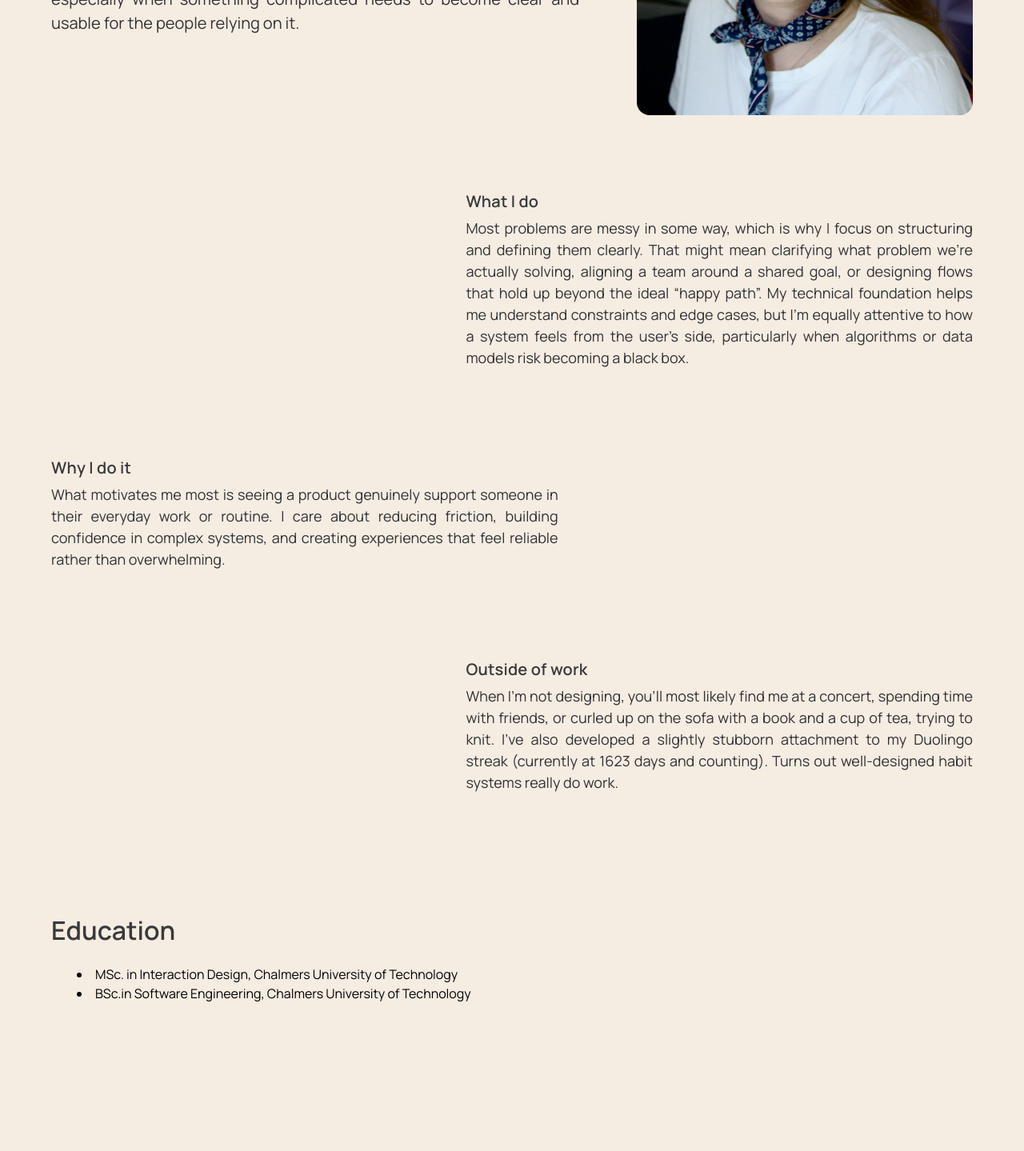
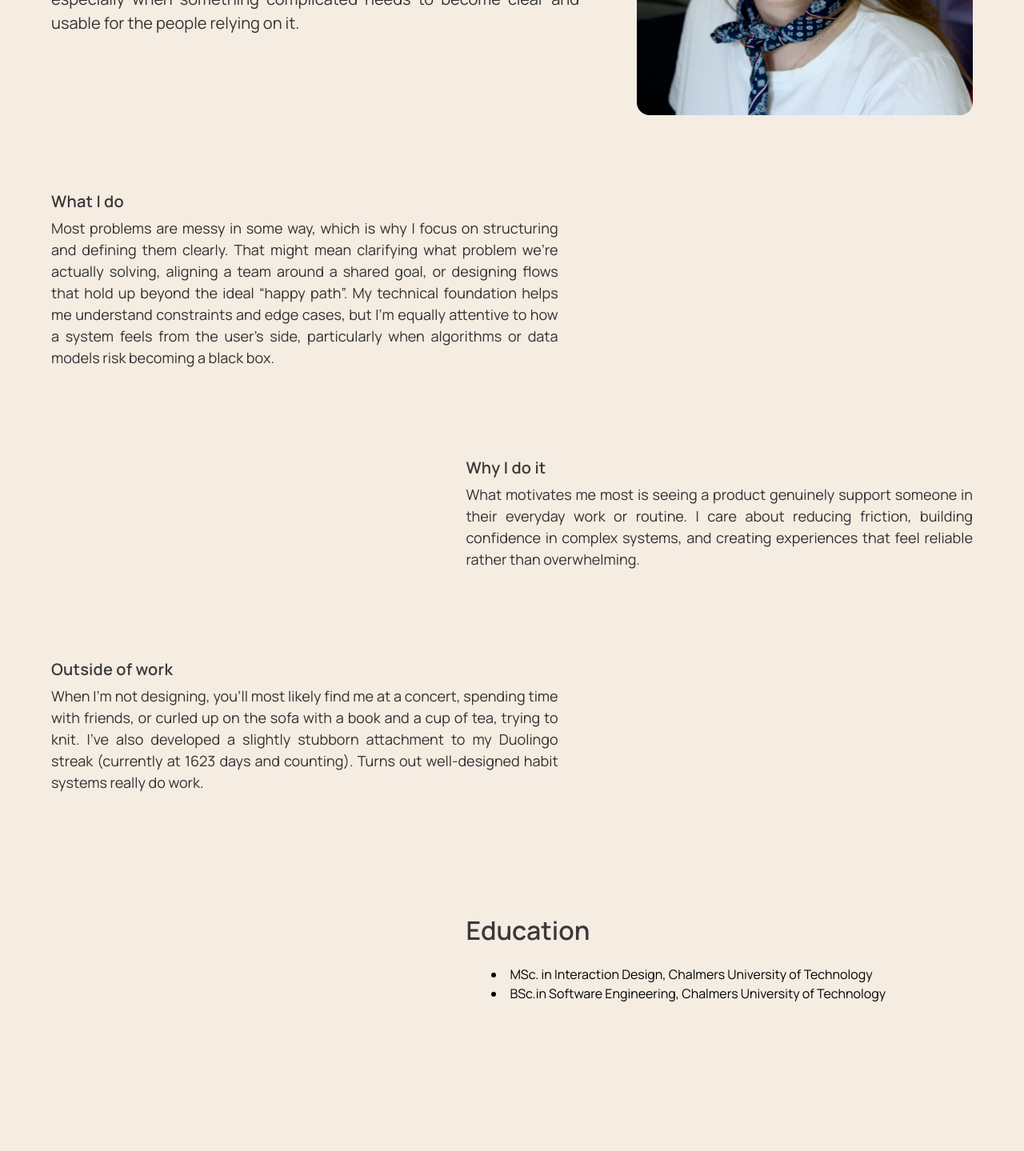
Before and after one commit to MadeleineLexen/madeleinelexen.github.io, a React (Vite) app: page /#/about in a window 1280 px wide. Shown: the part 569-2008 px from the top of the page at 80% size. Built offline with nearby package versions, Linux system fonts and the light colour scheme.

Commit message:
Switch order in about page

```diff
--- a/src/pages/About.jsx
+++ b/src/pages/About.jsx
@@ -33,7 +33,7 @@ export const About = () => {
             />
           </div>
         </div>
-        <div className="about-section about-section-right">
+        <div className="about-section about-section-left">
           <div className="about-section-inner">
             <h2 className="about-h2-small">What I do</h2>
             <p>
@@ -41,7 +41,7 @@ export const About = () => {
             </p>
           </div>
         </div>
-        <div className="about-section about-section-left">
+        <div className="about-section about-section-right">
           <div className="about-section-inner">
             <h2 className="about-h2-small">Why I do it</h2>
             <p>
@@ -49,7 +49,7 @@ export const About = () => {
             </p>
           </div>
         </div>
-        <div className="about-section about-section-right">
+        <div className="about-section about-section-left">
           <div className="about-section-inner">
             <h2 className="about-h2-small">Outside of work</h2>
             <p>
@@ -57,7 +57,7 @@ export const About = () => {
             </p>
           </div>
         </div>
-        <div className="about-section about-section-left">
+        <div className="about-section about-section-right">
           <div className="about-section-inner">
             <h2 className={"about-text-h2-normal"}>Education</h2>
             <ul>
```
